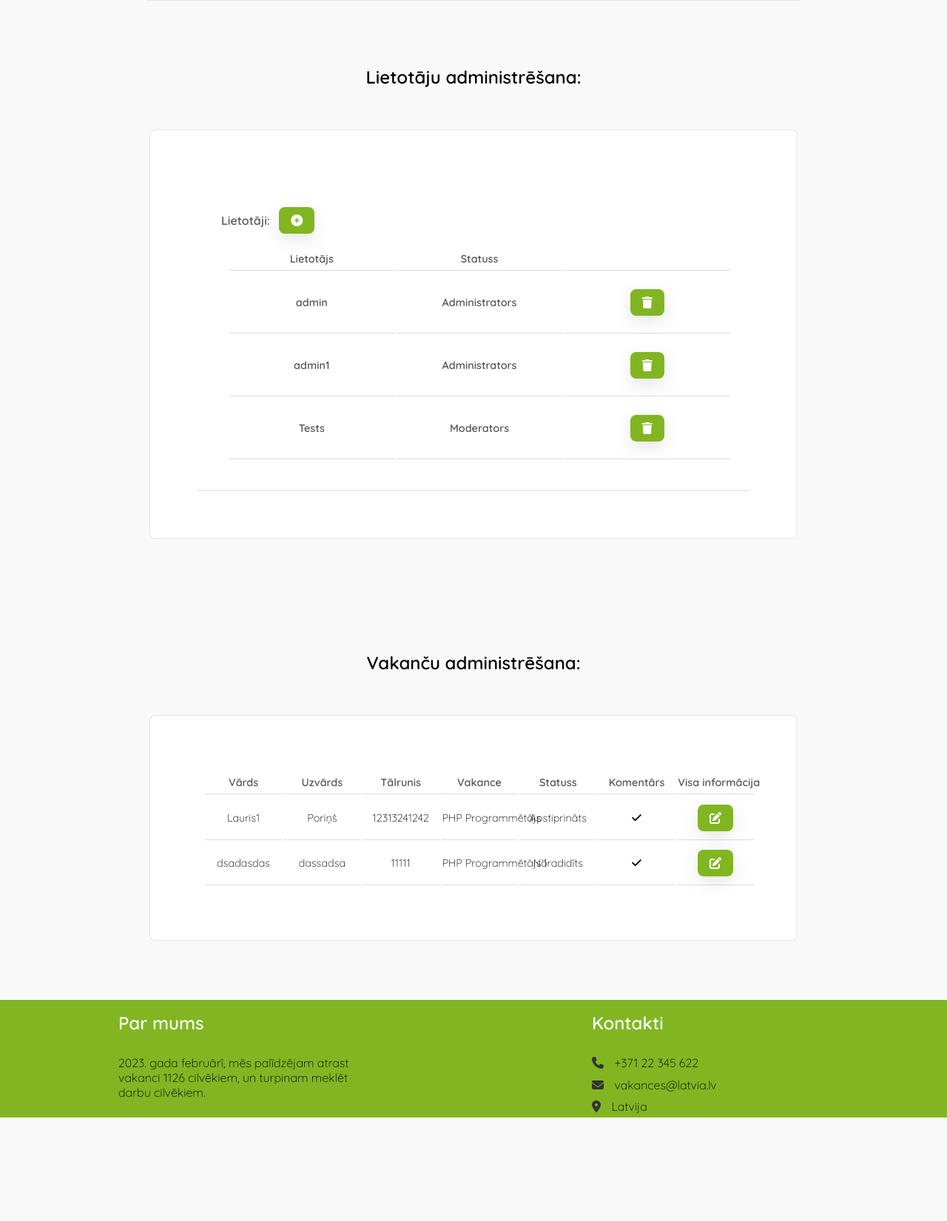
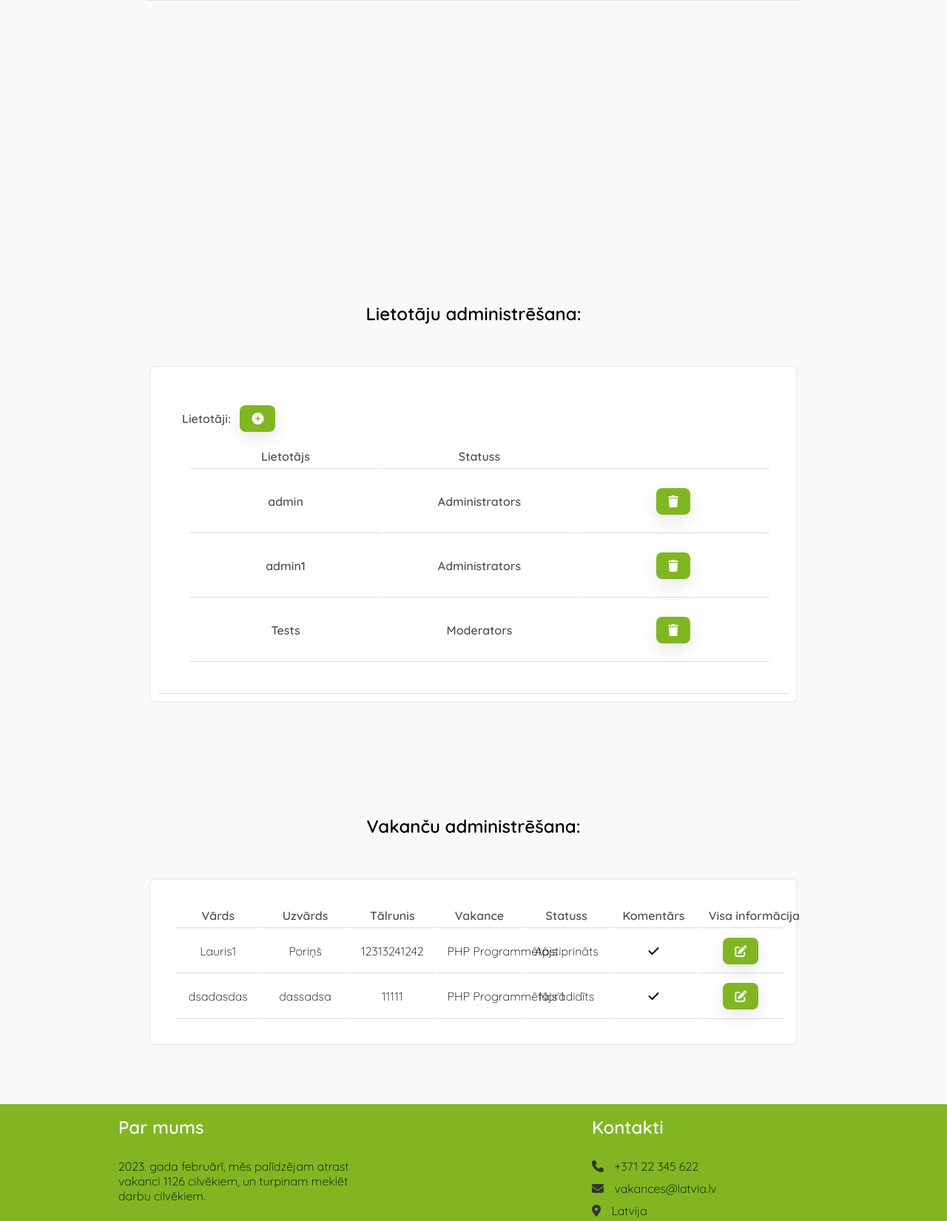
Before and after one commit to NotoriousLP/ITirSpeks, a PHP site: page / in a window 1280 px wide. Shown: the part 3294-4945 px from the top of the page at 74% size. Before the commit the page ends 4805 px from the top, so only its background shows below. Run offline with PHP 8.4, Linux system fonts and the light colour scheme; the visitor is signed in with stand-in values (Sample User, id 1); data comes from the database, SQL or seed files in the repository.

Commit message:
Stilu pialāgojums, teksts vēl nesadalās

```diff
--- a/index.php
+++ b/index.php
@@ -24,7 +24,7 @@ require("files/connect_db.php");
                 <li><a href="#pakalpojumi">Pakalpojumi</a></li>
                 <?php
                 if(isset($_SESSION['lietotajvards'])){
-                echo "<li><a href='#lietotaji'>Pieteikumi</a></li>";
+                echo "<li><a href='#vakAdm'>Pieteikumi</a></li>";
                 if($_SESSION["adminStatus"] == 1 )
                 echo "<li><a href='#lietotaji'>Lietotāji</a></li>";
 
@@ -67,16 +67,31 @@ require("files/connect_db.php");
                                     </form>";
             }
 
+            if(isset($_POST['dzestLietotaju'])){
+                $dzestLietotajuSQL = "DELETE from lietotajs WHERE lietotajs_id = ".$_POST['dzestLietotaju'];
+
+                 if(mysqli_query($savienojums, $dzestLietotajuSQL)){
+                 echo "<div class='pieteiksanaskluda zals'>Lietotājs veiksmīgi izdzēsts!</div>";
+                 header("Refresh:2; url=index.php");
+                 }else{
+                 header("Refresh:2; url=index.php");
+                 echo "<div class='pieteiksanaskluda sarkans'>Kļūda sistēmā!</div>";
+                }
+             }
+
             if(isset($_POST['dzestVakances'])){
 
                 $parbVakancespieteiksanasSQL = "SELECT COUNT(*) FROM vakancespieteiksanas WHERE id_vakances = ".$_POST['dzestVakances'];
                 $rezultats = mysqli_query($savienojums, $parbVakancespieteiksanasSQL);
+
                 $rinda = mysqli_fetch_array($rezultats);
+
                 if($rinda[0] > 0){
                     $dzestVakancespieteiksanasSQL = "DELETE FROM vakancespieteiksanas WHERE id_vakances = ".$_POST['dzestVakances'];
                     mysqli_query($savienojums, $dzestVakancespieteiksanasSQL);
                 }
 
+                $dzestVakanciSQL = "DELETE from vakances WHERE vakances_id = ".$_POST['dzestVakances'];
                  if(mysqli_query($savienojums, $dzestVakanciSQL)){
                  echo "<div class='pieteiksanaskluda zals'>Vakance veiksmīgi izdzēsta!</div>";
                  header("Refresh:2; url=index.php");
@@ -85,7 +100,6 @@ require("files/connect_db.php");
                  header("Refresh:2; url=index.php");
                 }
 
-                $dzestVakanciSQL = "DELETE from vakances WHERE vakances_id = ".$_POST['dzestVakances'];
              }
 
             if(isset($_POST['dzestPakalp'])){
@@ -248,18 +262,12 @@ require("files/connect_db.php");
         ?>
         </div>
     </section>
+
+
+    <hr>
+
     <?php
      if(isset($_SESSION['lietotajvards']) && $_SESSION["adminStatus"] == 1 ){
-        if(isset($_POST['dzestLietotaju'])){
-            $dzestLietotajuSQL = "DELETE from lietotajs WHERE lietotajs_id = ".$_POST['dzestLietotaju'];
-
-             if(mysqli_query($savienojums, $dzestLietotajuSQL)){
-             echo "<div class='pieteiksanaskluda zals'>Lietotājs veiksmīgi izdzēsts!</div>";
-             }else{
-             header("Refresh:2; url=index.php");
-             echo "<div class='pieteiksanaskluda sarkans'>Kļūda sistēmā!</div>";
-            }
-         }
     ?>
        <section id='lietotaji'>
          <h2>Lietotāju administrēšana:</h2>
@@ -313,7 +321,7 @@ require("files/connect_db.php");
     ?>
 
 
-    <section id="lietotaji">
+    <section id="vakAdm">
     <h2>Vakanču administrēšana:</h2>
     <div class="row">
         <div class="info">
--- a/style.css
+++ b/style.css
@@ -456,24 +457,51 @@ div .box-container h4{
 #lietotaji .row .info{
     background: #fff;
     border: .1rem solid rgba(0,0,0,.1);
-    padding: 4rem;
+    padding: .7rem;
     width: 74%;
     margin: 2rem;
     border-radius: .5rem;
 }
 
-#lietotaji .row .info2{
-    flex:1 1 20rem;
-    margin: 1.7rem;
-    border:var(--border);
-    box-shadow: var(--box-shadow);
-    border-radius: var(--radius);
+
+
+#vakAdm h2{
+    text-align: center;
+    padding: 1.5rem 0;
 }
+
+
+#vakAdm .row .info .adminTabula tr{
+    margin: 1.5rem;
+}
+
+#vakAdm{
+    padding: 3rem;
+}
+#vakAdm .row{
+    display: flex;
+    align-items: center;
+    justify-content: center;
+    flex-direction: column;
+    flex-wrap: wrap;
+}
+
+#vakAdm .row .info{
+    background: #fff;
+    border: .1rem solid rgba(0,0,0,.1);
+    padding: 1.5rem;
+    width: 74%;
+    margin: 2rem;
+    border-radius: .5rem;
+}
+
+
 
 #lietotaji h2{
     text-align: center;
     padding: 1.5rem 0;
 }
+
 
 
 .head-info{
@@ -490,7 +518,7 @@ div .box-container h4{
 }
 
 table{
-    font-size: .9rem;
+    font-size: 1rem;
 	width: 100%;
     table-layout: fixed;
     margin: .5rem;
@@ -500,7 +528,7 @@ th, td{
 	text-align: center;
     height: 2rem;
     border-bottom: 1px solid #ddd;
-    padding: .2rem .1rem;
+    padding: .2rem .9rem;
     white-space: nowrap;
     border-bottom: 1px solid #ddd;
 }
@@ -513,15 +541,13 @@ th {
 
 .salaust{
     word-break: break-all;
-    width: 1rem;
+    width: 30%;
 }
 
-th{
-	font-weight: bold;
-	color: var(--black);
-	text-align:center;
+hr{
+    padding: 10rem;
+    color: var(--maincolor);
 }
-
 
 .btn3{
     padding: .8rem 1.5rem;
@@ -612,18 +644,18 @@ select {
 
 
 #statuss .table th, .table td {
-    padding: 10px;
+    padding: 1.2rem;
     border: 1px solid #ccc;
+    word-wrap: break-word;
+    overflow-wrap: break-word;
+    hyphens: auto;
 }
 
 
-#statuss .value {
+#statuss .vertiba {
     font-weight: bold;
 }
 
-.salaust {
-    word-wrap: break-word;
-}
 
 select {
     padding: 5px;
```
Also changed, not shown: other parts of style.css (+57 -5 lines), files/header.php (+6 -1 lines), statusaPiesk.php (+9 -9 lines).
